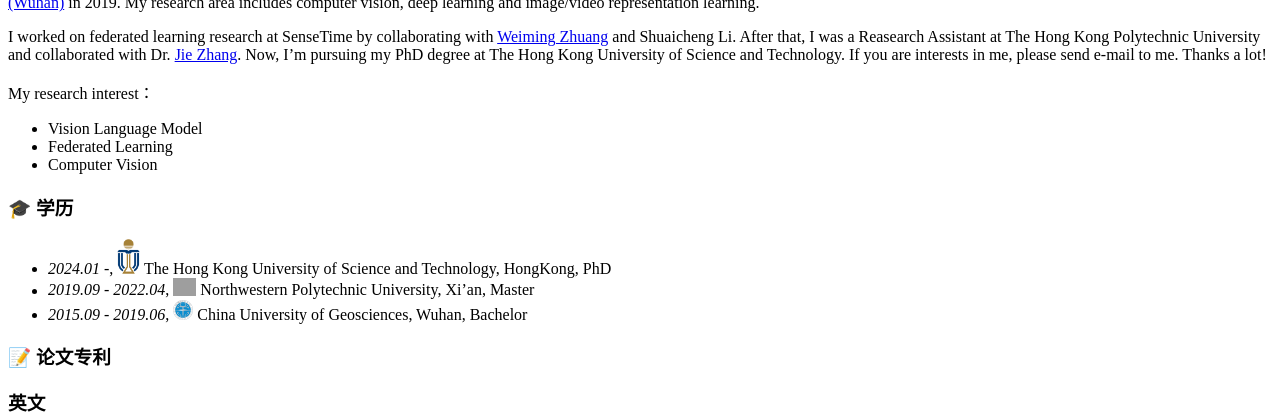
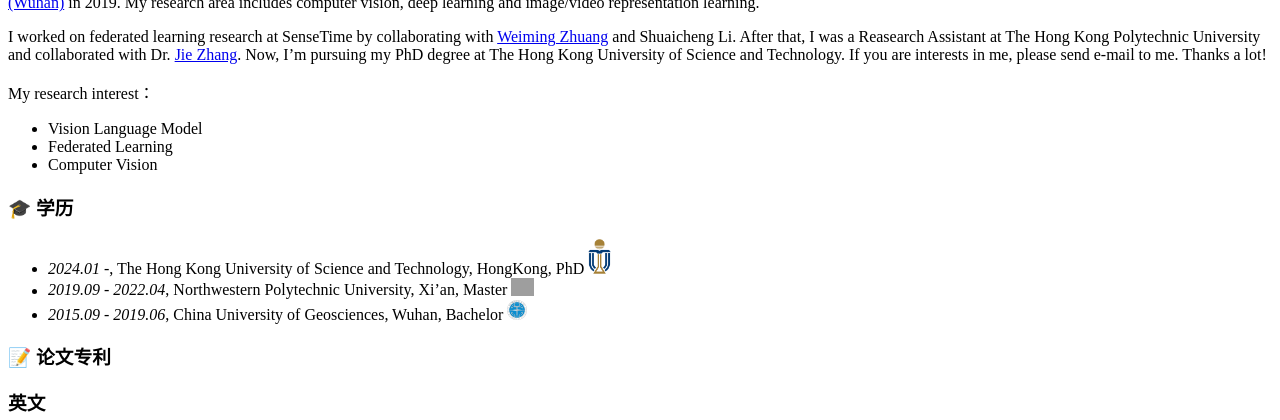
Before and after one commit to tangjyan/zh-cn, a Jekyll site: the page built from _pages/about.md, in a window 1280 px wide and 900 px high, scrolled down 1587 px, cut to the strip 0-420 px from the top of the window. Built offline with Jekyll 4.4.1, drawn with Linux system fonts in a browser that asks for light colours; grey boxes are pictures that could not be loaded.

Commit message:
Update about.md

```diff
--- a/_pages/about.md
+++ b/_pages/about.md
@@ -30,9 +30,9 @@
 <span class='anchor' id='-xl'></span>
 
 # 🎓 学历
-- *2024.01 -*, <a href="https://www.hust.edu.cn/"><img class="svg" src="/images/HKUST.png" width="23pt"></a> The Hong Kong University of Science and Technology, HongKong, PhD
-- *2019.09 - 2022.04*, <a href="https://www.hust.edu.cn/"><img class="svg" src="/images/NWPU.png" width="23pt"></a>  Northwestern Polytechnic University, Xi'an, Master
-- *2015.09 - 2019.06*, <a href="https://www.scu.edu.cn/"><img class="svg" src="/images/CUG.png" width="20pt"></a> China University of Geosciences, Wuhan, Bachelor
+- *2024.01 -*, The Hong Kong University of Science and Technology, HongKong, PhD <a href="https://www.hust.edu.cn/"><img class="svg" src="/images/HKUST.png" width="23pt"></a>
+- *2019.09 - 2022.04*, Northwestern Polytechnic University, Xi'an, Master <a href="https://www.hust.edu.cn/"><img class="svg" src="/images/NWPU.png" width="23pt"></a>
+- *2015.09 - 2019.06*, China University of Geosciences, Wuhan, Bachelor  <a href="https://www.scu.edu.cn/"><img class="svg" src="/images/CUG.png" width="20pt"></a>
 
 <span class='anchor' id='-lwzl'></span>
 
```
